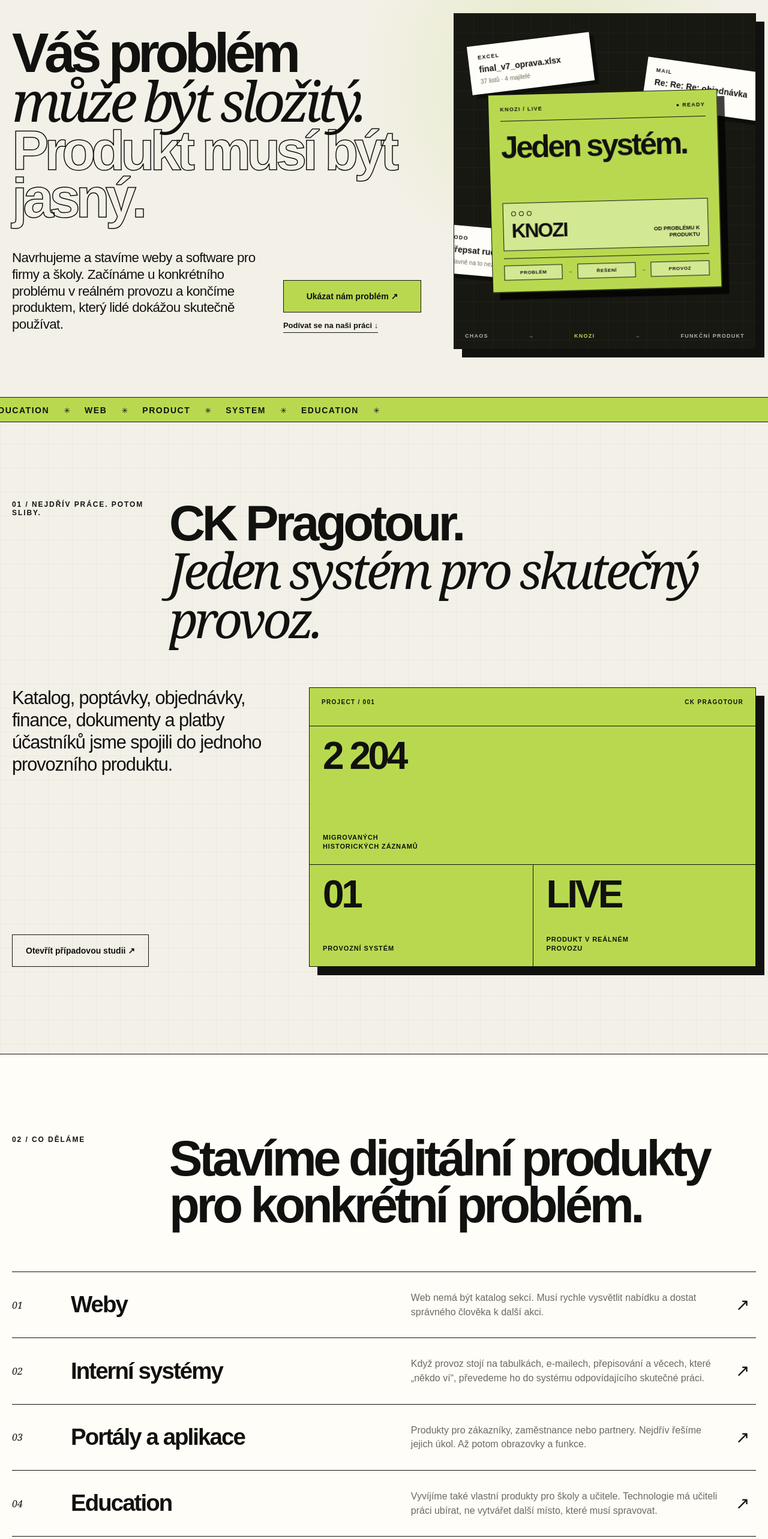
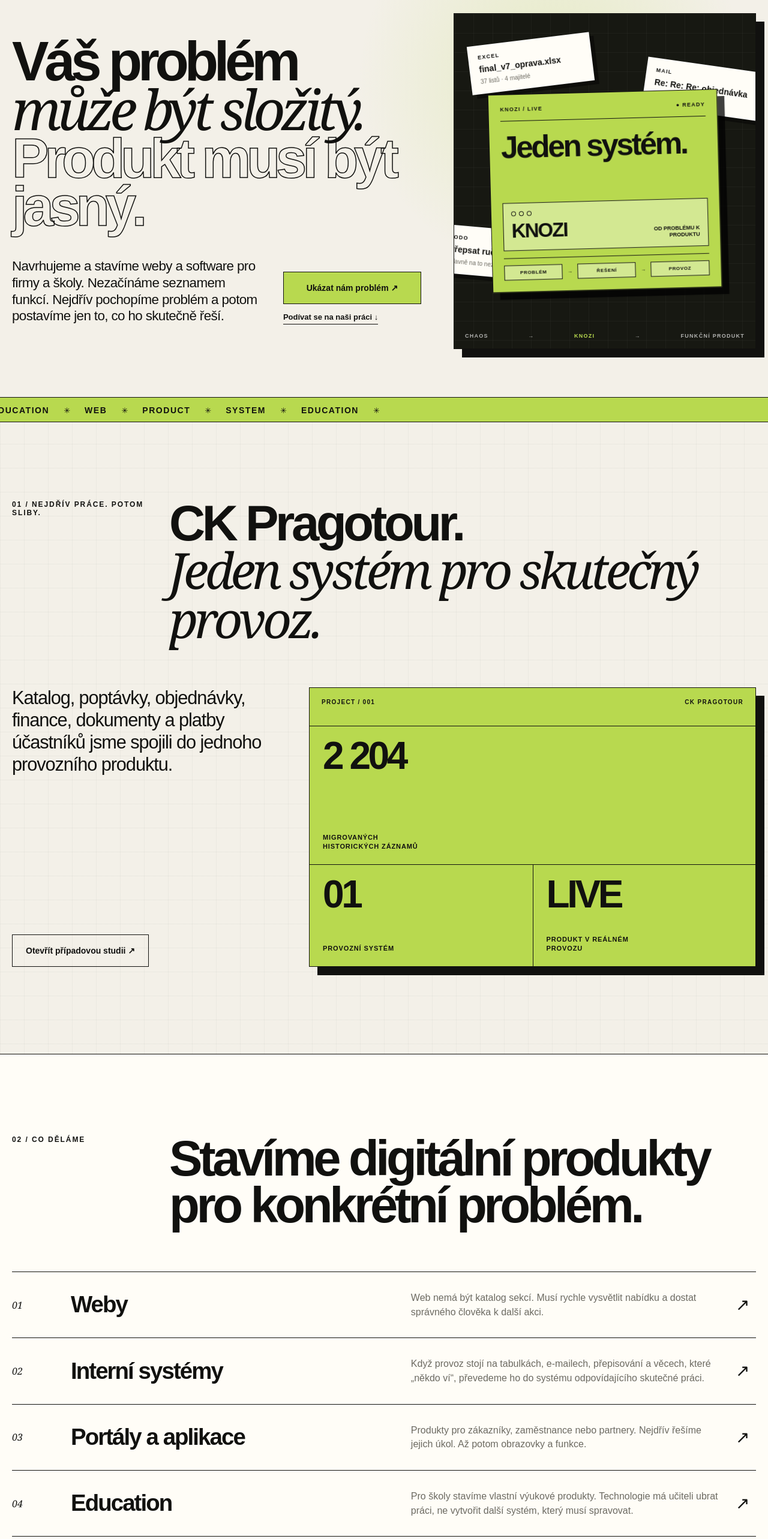
Before and after one commit to KadlecekTomas/Studio-Platform, a Next.js app: page / in a window 1280 px wide. Shown: the part 180-2746 px from the top of the page at 60% size. Built offline with nearby package versions, Linux system fonts and the light colour scheme.

Commit message:
sharpen homepage positioning and conversion copy

```diff
--- a/app/page.tsx
+++ b/app/page.tsx
@@ -20,7 +20,7 @@ const capabilities = [
   {
     index: "04",
     title: "Education",
-    text: "Vyvíjíme také vlastní produkty pro školy a učitele. Technologie má učiteli práci ubírat, ne vytvářet další místo, které musí spravovat.",
+    text: "Pro školy stavíme vlastní výukové produkty. Technologie má učiteli ubrat práci, ne vytvořit další systém, který musí spravovat.",
   },
 ];
 
@@ -66,9 +66,9 @@ export default function Home() {
 
               <div className="home-hero-bottom">
                 <p>
-                  Navrhujeme a stavíme weby a software pro firmy a školy. Začínáme
-                  u konkrétního problému v reálném provozu a končíme produktem,
-                  který lidé dokážou skutečně používat.
+                  Navrhujeme a stavíme weby a software pro firmy a školy.
+                  Nezačínáme seznamem funkcí. Nejdřív pochopíme problém a potom
+                  postavíme jen to, co ho skutečně řeší.
                 </p>
                 <div className="home-hero-actions">
                   <Link className="button button-primary" href="/kontakt">
@@ -209,7 +209,13 @@ export default function Home() {
         <div className="shell">
           <div className="home-section-intro home-section-intro-inverse">
             <span className="kicker">03 / Od problému k provozu</span>
-            <h2>Nezačínáme seznamem funkcí.</h2>
+            <div>
+              <h2>Nestačí, že kód funguje.<br />Musí fungovat i produkt.</h2>
+              <p className="home-method-positioning">
+                Návrh, vývoj a provoz neřešíme odděleně. Každé rozhodnutí musí dávat
+                smysl člověku, který bude výsledný produkt skutečně používat.
+              </p>
+            </div>
           </div>
 
           <div className="home-method-grid">
@@ -234,8 +240,12 @@ export default function Home() {
             <br />
             <em>Ukažte nám problém.</em>
           </h2>
+          <p className="home-closing-copy">
+            Popište nám, co dnes nefunguje, co děláte ručně nebo kde zbytečně
+            ztrácíte čas. Technické řešení je naše práce.
+          </p>
           <Link className="button home-closing-button" href="/kontakt">
-            Probrat projekt ↗
+            Ukázat nám problém ↗
           </Link>
         </div>
       </section>
```
